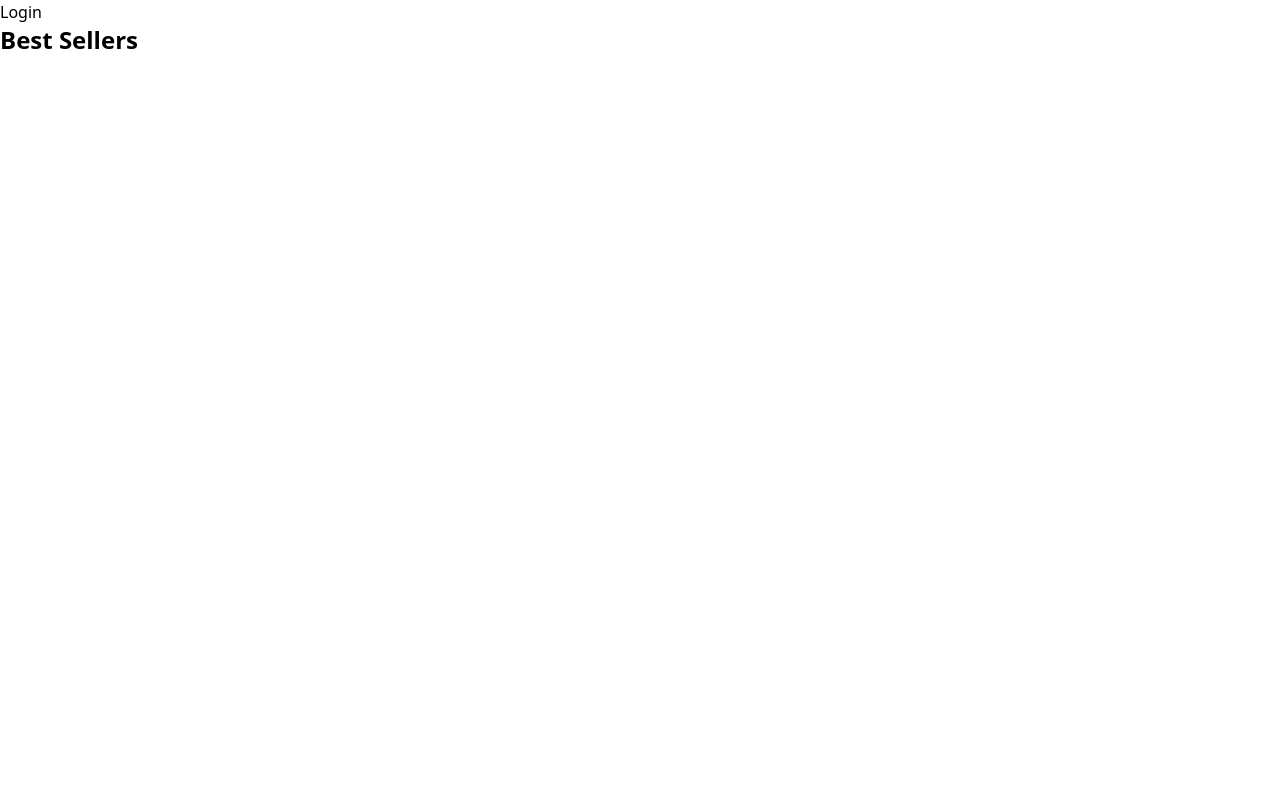
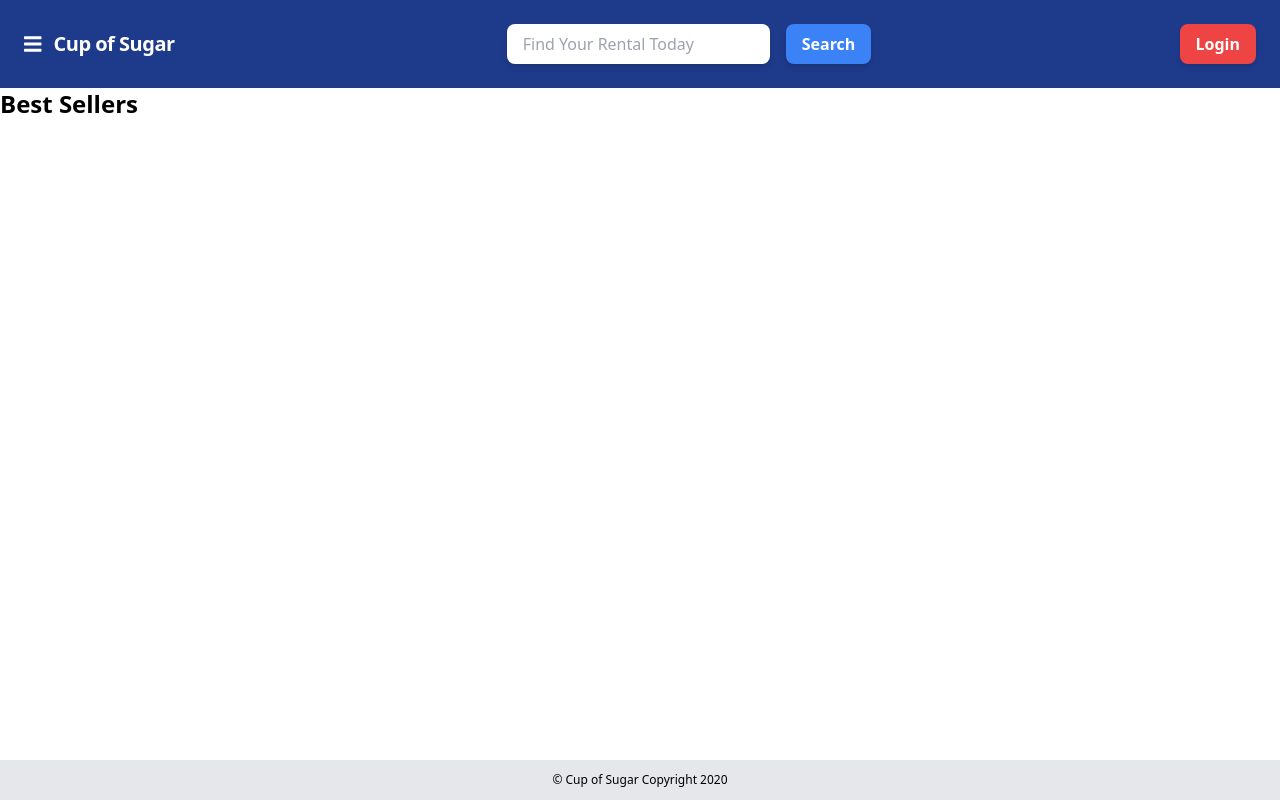
Before and after one commit to TomOverland/Cup-of-Sugar, a React (Create React App) app in the folder client/: page /home in a window 1280 px wide. Built offline with nearby package versions, Linux system fonts and the light colour scheme.

Commit message:
added a lot of stuff and mixed around some more stuff got the search bar good to go and rendered

```diff
--- a/client/src/App.js
+++ b/client/src/App.js
@@ -6,14 +6,13 @@ import Login from './views/Login';
 import Home from './views/Home';
 import Product from './views/Product';
 import { PostProduct } from './components/PostProduct/PostProduct';
-import LoginButton from './components/LoginButton/LoginButton';
-import LogoutButton from './components/LogoutButton/LogoutButton';
+import Header from "./components/Header/Header";
+import Footer from './components/Footer/Footer'
 
 function App() {
   return (
     <div>
-      <LoginButton />
-      <LogoutButton />
+      <Header />
       <Router>
         <Switch>
           <Route exact path="/">
@@ -30,6 +29,7 @@ function App() {
           </Route>
         </Switch>
       </Router>
+      <Footer />
     </div>
   );
 }
--- a/client/src/components/Footer/Footer.js
+++ b/client/src/components/Footer/Footer.js
@@ -3,7 +3,7 @@ import React from 'react';
 function Footer() {
     return (
         <footer className="bg-gray-200 text-center text-xs p-3 absolute bottom-0 w-full">
-            &copy; Copyright 2020
+            &copy; Cup of Sugar Copyright 2020
         </footer>
     )
 }
--- a/client/src/components/Header/Header.js
+++ b/client/src/components/Header/Header.js
@@ -1,54 +1,27 @@
-import React, { useState, useCallback } from 'react';
-import { Link } from 'gatsby';
-import styled from '@emotion/styled';
-import tw from 'tailwind.macro';
+import React from 'react';
+import { Link } from 'react-router-dom';
+import Navbar from "../Navbar/Navbar";
+import LoginButton from "../LoginButton/LoginButton"
+import LogoutButton from "../LogoutButton/LogoutButton"
+import Searchbar from "../Searchbar/Searchbar"
 
-const Dropdown = styled.div`
-  ${tw`w-full flex-grow lg:flex lg:items-center lg:justify-end lg:w-auto`}
-`;
 
-const NavLinks = () => (
-  <a
-    href="#"
-    target="_blank"
-    rel="noopener noreferrer"
-    className="block mt-4 lg:inline-block lg:mt-0 text-blue-200 hover:text-white"
-  >
-    Products
-  </a>
 
-);
 
-const Header = ({ title }) => {
-  const [isOpen, setIsOpen] = useState(false);
-  const handleVisibility = useCallback(() => setIsOpen(!isOpen), [isOpen]);
+const Header = () => {
 
   return (
     <nav className=" bg-blue-900">
       <div className="container flex items-center justify-between flex-wrap p-6">
         <div className="flex items-center flex-shrink-0 text-white mr-6">
-          <span className="font-semibold text-xl tracking-tight">
-            <Link to="/">{title}</Link>
+        <Navbar />
+          <span className="font-semibold text-xl tracking-tight pl-3">
+            <Link to="/">Cup of Sugar</Link>
           </span>
         </div>
-        <div className="block lg:hidden">
-          <button
-            className="flex items-center px-3 py-2 border rounded text-blue-200 border-blue-400 hover:text-white hover:border-white"
-            onClick={handleVisibility}
-          >
-            <svg
-              className="fill-current h-3 w-3"
-              viewBox="0 0 20 20"
-              xmlns="http://www.w3.org/2000/svg"
-            >
-              <title>{title}</title>
-              <path d="M0 3h20v2H0V3zm0 6h20v2H0V9zm0 6h20v2H0v-2z" />
-            </svg>
-          </button>
-        </div>
-        <Dropdown className={`${isOpen ? 'block' : 'hidden'} `}>
-          <NavLinks />
-        </Dropdown>
+        <Searchbar />
+        <LoginButton />
+        <LogoutButton />
       </div>
     </nav>
   );
--- a/client/src/components/LoginButton/LoginButton.js
+++ b/client/src/components/LoginButton/LoginButton.js
@@ -10,7 +10,7 @@ const LoginButton = () => {
 
     return (
         !isAuthenticated && (
-            <button onClick={() => loginWithRedirect()}>
+            <button onClick={() => loginWithRedirect()} className="py-2 px-4 bg-red-500 hover:bg-red-700 text-white font-semibold rounded-lg shadow-md focus:outline-none">
                 Login
             </button>
         )
--- a/client/src/components/LogoutButton/LogoutButton.js
+++ b/client/src/components/LogoutButton/LogoutButton.js
@@ -10,7 +10,7 @@ const LogoutButton = () => {
 
     return(
         isAuthenticated && (
-            <button onClick={() => logout()}>
+            <button onClick={() => logout()} className="py-2 px-4 bg-red-500 hover:bg-red-700 text-white font-semibold rounded-lg shadow-md focus:outline-none">
                 Logout
             </button>
         )
--- a/client/src/components/Navbar/Navbar.js
+++ b/client/src/components/Navbar/Navbar.js
@@ -4,9 +4,9 @@ import React, {useState} from "react";
 import { FontAwesomeIcon } from "@fortawesome/react-fontawesome";
 import { faBars } from "@fortawesome/free-solid-svg-icons";
 import {useTransition, animated} from 'react-spring';
-import NavigationMenu from "./NavigationMenu";
+import NavigationMenu from "../NavigationMenu/NavigationMenu";
 
-function NavTabs(props) {
+function Navbar(props) {
   const [showMenu, setShowMenu] = useState(false);
 
     const maskTransitions = useTransition(showMenu, null, {
@@ -59,4 +59,4 @@ function NavTabs(props) {
   );
 }
 
-export default NavTabs;
+export default Navbar;
--- a/client/src/components/ProductCard/ProductCard.js
+++ b/client/src/components/ProductCard/ProductCard.js
@@ -2,6 +2,7 @@
 // card of product displayed on results list and owner list
 import React from "react";
 import { Link } from "react-router-dom";
+
 
 function ProductCard (props) {
     return(
@@ -15,6 +16,7 @@ function ProductCard (props) {
                     >
                     </div>
                 </Link>
+
             <div className="p-3">
                 <h3 className="font-bold text-xl mb-3">
                 <Link to={`/products/${props.product.id}`}>
--- /dev/null
+++ b/client/src/components/Searchbar/Searchbar.js
@@ -0,0 +1,15 @@
+import React from "react";
+
+function Searchbar() {
+    return(
+        <div>
+            <div className="flex space-x-4">
+            <input className="py-2 px-4 bg-white rounded-lg placeholder-gray-400 text-gray-900 appearance-none inline-block w-full shadow-md focus:outline-none focus:ring-2 focus:ring-blue-600 flex-1" placeholder="Find Your Rental Today"></input>
+            <button className="py-2 px-4 bg-blue-500 hover:bg-blue-700 text-white font-semibold rounded-lg shadow-md focus:outline-none flex-2">Search</button>
+            </div>
+        </div>
+    )
+
+}
+
+export default Searchbar;
--- a/client/src/views/Home.js
+++ b/client/src/views/Home.js
@@ -3,9 +3,8 @@ import Loader from "../components/Loader/Loader";
 import ProductCard from "../components/ProductCard/ProductCard";
 
 const Home = () => {
-  const url = ``;
 
-  let products = "" ;
+let products = "" ;
 
   let content = null;
 
--- a/client/tailwind.config.js
+++ b/client/tailwind.config.js
@@ -17,7 +17,7 @@ module.exports = {
     }
   },
   variants: {
-    extend: {},
+    extend: {padding: ['hover'],},
   },
   plugins: [],
 }
```
Also changed, not shown: client/src/components/Results/Results.js (deleted, +0 -9 lines), client/src/components/Results/SuperExtras.js (added, +33 -0 lines), 1 other file (tests, documents, lock files or other folders).
